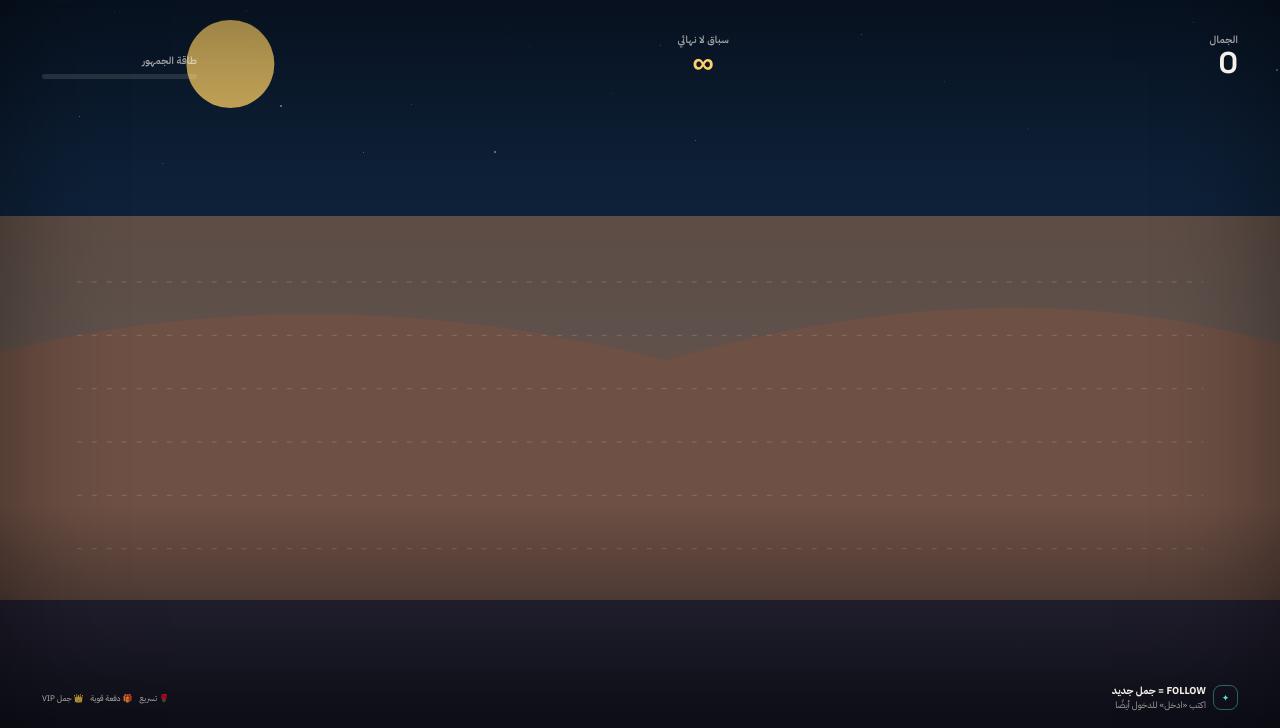
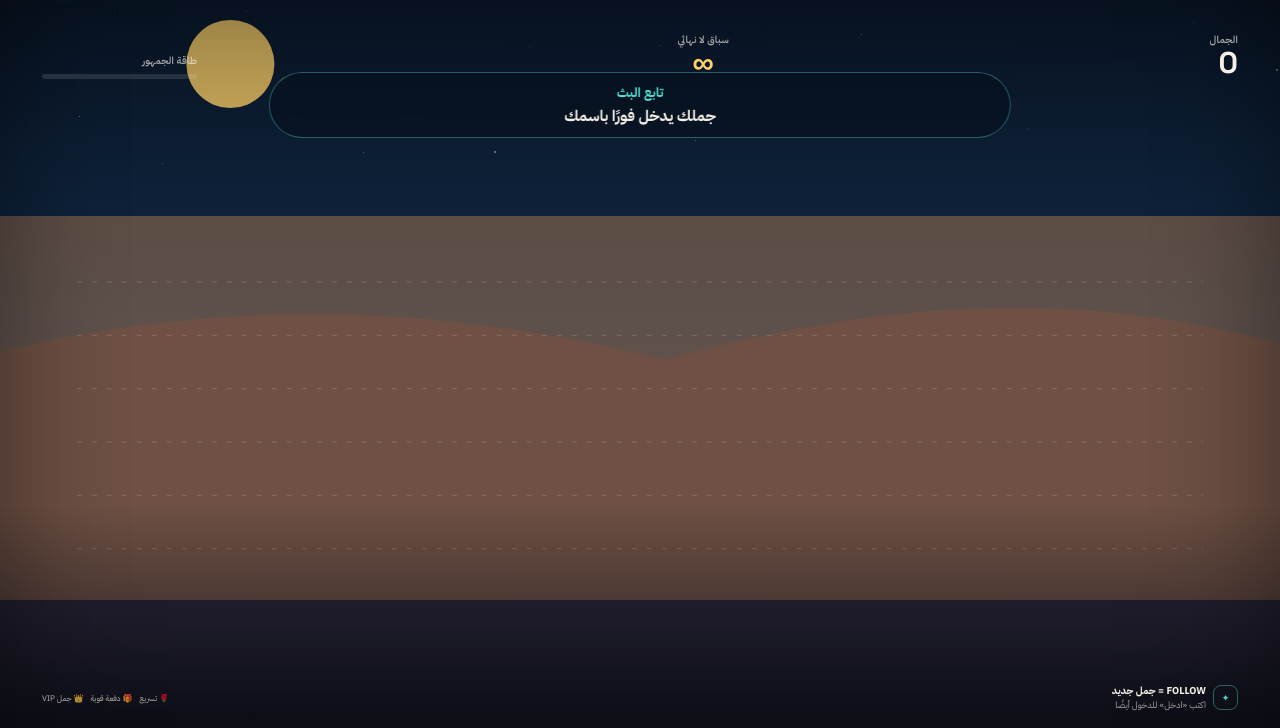
Before and after one commit to moha700m/Camla, a website: page public/games/camel-rush/index.html in a window 1280 px wide. Shown: the part 72-800 px from the top of the page. Drawn offline with nearby package versions, Linux system fonts and the light colour scheme; animation ran at ten frames a second.

Commit message:
feat: add endless follower camel mode

```diff
--- a/public/games/camel-rush/style.css
+++ b/public/games/camel-rush/style.css
@@ -89,6 +89,26 @@ button { font: inherit; }
   top: clamp(180px, 23vh, 280px); right: clamp(16px, 4vw, 42px); left: clamp(16px, 4vw, 42px);
   display: grid; gap: 6px; direction: rtl;
 }
+
+.party-invite {
+	position: absolute;
+	top: 18%;
+	left: 50%;
+	transform: translateX(-50%);
+	z-index: 3;
+	display: grid;
+	gap: .15rem;
+	min-width: 58%;
+	padding: .65rem 1rem;
+	text-align: center;
+	background: rgba(7, 17, 31, .72);
+	border: 1px solid rgba(85, 224, 210, .38);
+	border-radius: 999px;
+	backdrop-filter: blur(8px);
+}
+
+.party-invite span { color: var(--cyan); font-size: clamp(.62rem, 1.8vw, .82rem); font-weight: 700; }
+.party-invite strong { color: var(--cream); font-size: clamp(.7rem, 2.1vw, .95rem); }
 .lane-card {
   position: relative; display: grid; grid-template-columns: 32px 1fr auto; gap: 8px; align-items: center;
   min-height: 45px; padding: 6px 9px; border: 1px solid rgba(245,241,232,.13); border-right: 3px solid var(--lane);
```
